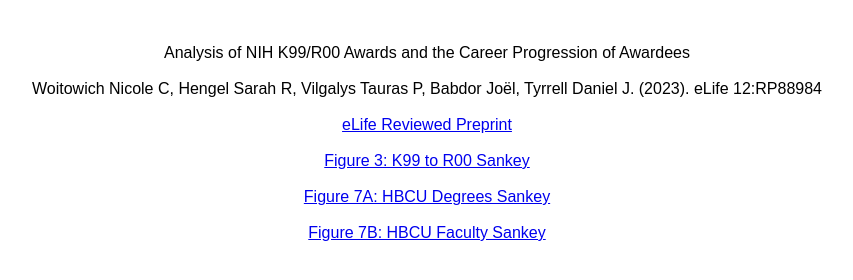
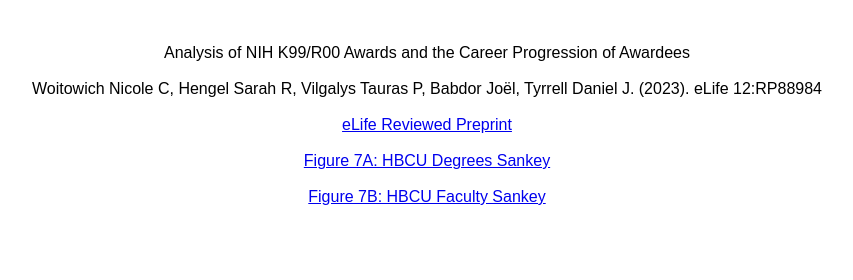
Before and after one commit to dantyrr/K99-R00-analysis, a plain HTML site: page index.html in a window 1280 px wide. Shown: the whole page, without its empty margins (213-1066 px from the left). Drawn offline with Linux system fonts and the light colour scheme.

Commit message:
Update index.html

```diff
--- a/index.html
+++ b/index.html
@@ -12,7 +12,6 @@
  <body>
   <center>
   <a href="https://elifesciences.org/reviewed-preprints/88984">eLife Reviewed Preprint</a><br><br>
-  <a href="/K99-R00-analysis/K99_R00_sankey.html">Figure 3: K99 to R00 Sankey</a><br><br>
   <a href="/K99-R00-analysis/HBCU_deg.html">Figure 7A: HBCU Degrees Sankey</a><br><br>
   <a href="/K99-R00-analysis/HBCU_faculty.html">Figure 7B: HBCU Faculty Sankey</a>
   </center>
```
